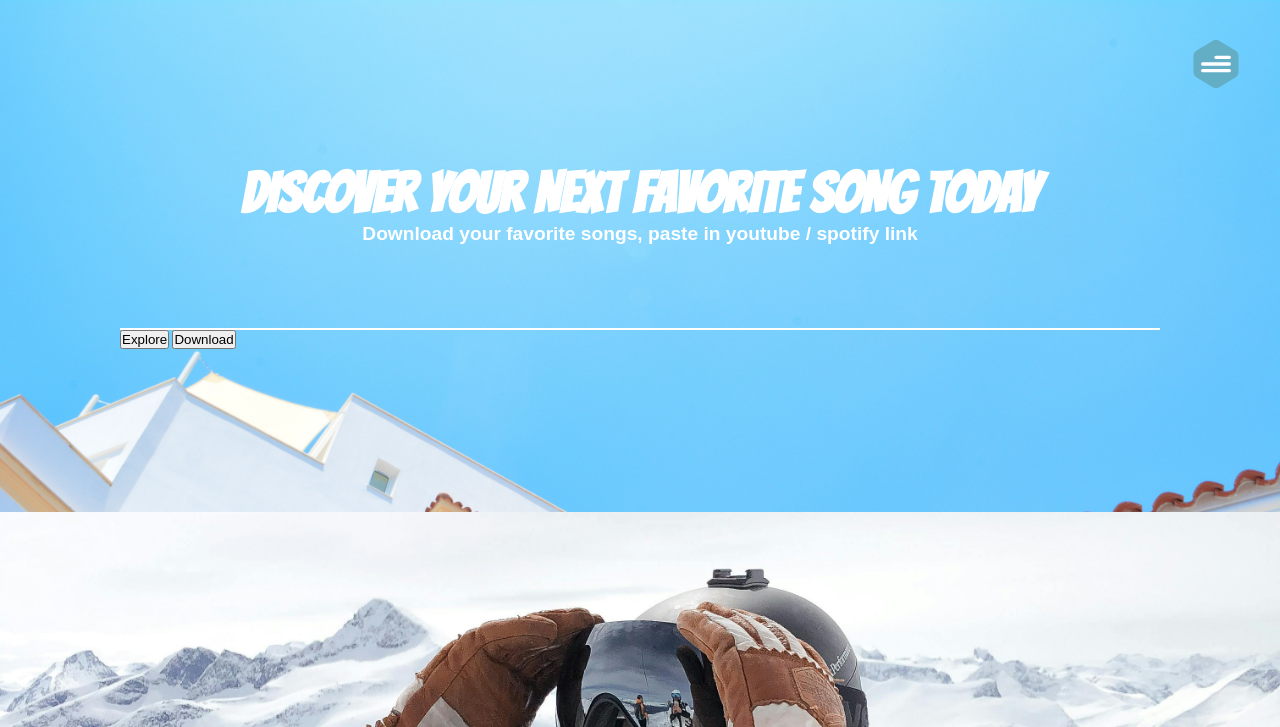
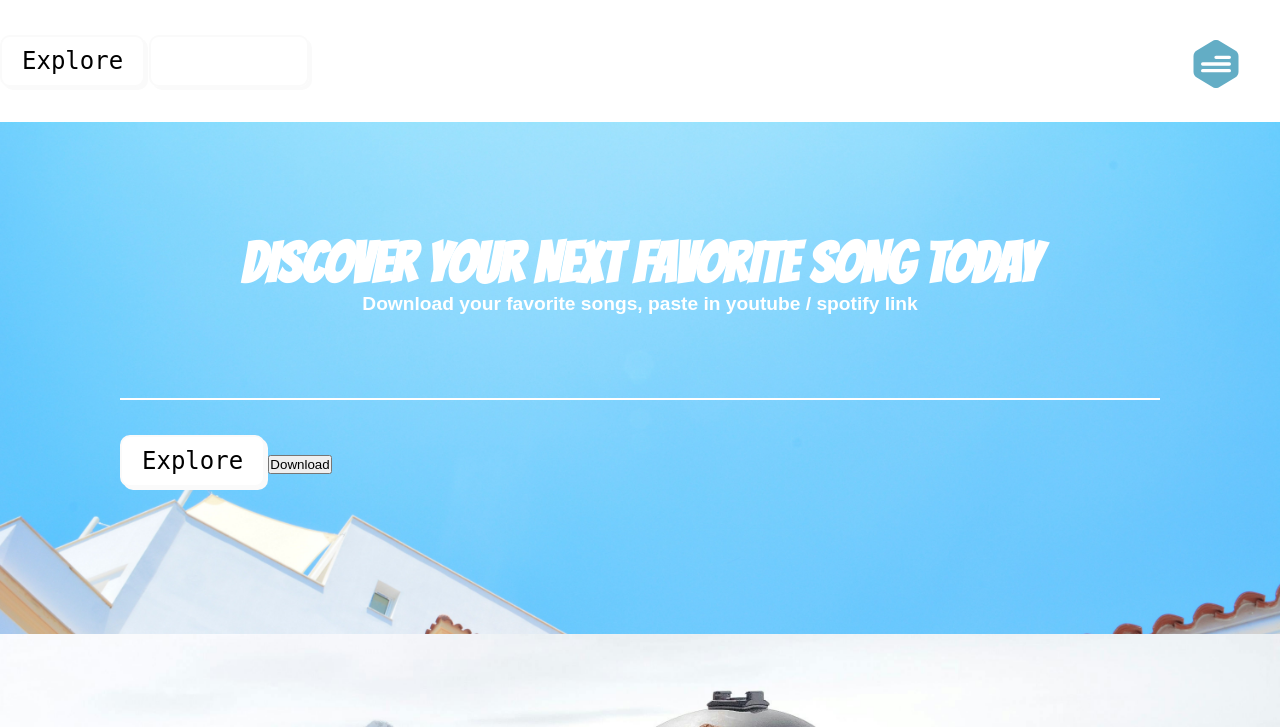
Before and after one commit to FourAndHalf/SongScrapper, a Django app: page /dashboard in a window 1280 px wide. Shown: the top 727 px of the page. Run offline with Django 4.2, Linux system fonts and the light colour scheme; parts of the project's set-up code (start-up, migrations or seed data) failed here and were passed over; some libraries are stand-ins or nearby versions.

Commit message:
Design Day 3.2

```diff
--- a/SongSaver/templates/dashboard.html
+++ b/SongSaver/templates/dashboard.html
@@ -14,6 +14,8 @@
   </head>
   <body>
   <div class="container">
+          <button id="explore">Explore</button>
+          <button id="download">Download</button>
     <!-- Navbar -->
     <nav id="navbar">
       <ul>
@@ -69,7 +71,7 @@
         <div id="layout-1_3_1">
         </div>
         <div id="layout-1_3_2">
-          <button id="Explore">Explore</button>
+          <button id="explore">Explore</button>
           <button id="Download">Download</button>
         </div>
         <div id="layout-1_3_3">
--- a/static/css/dashboard.css
+++ b/static/css/dashboard.css
@@ -171,6 +171,20 @@ body {
   animation: animate 3s linear infinite;
 }
 
+@keyframes animate {
+  0% {
+    width: 0%;
+  }
+
+  50% {
+    width: 50%;
+  }
+
+  100% {
+    width: 100%;
+  }
+}
+
 #layout-1_3 {
   font-size: 0.8rem;
   color: #fff;
@@ -187,34 +201,36 @@ body {
 
 #explore {
   font-size: 1.5rem;
-  color: #fafafa;
-  text-transform: uppercase;
+  color: #000;
+  font-family: monospace;
   padding: 10px 20px;
   border-radius: 10px;
   border: 2px solid #fafafa;
-  background: #252525;
+  background: #fff;
   box-shadow: 3px 3px #fafafa;
   cursor: pointer;
   margin: 35px 0;
 }
-
 #explore:active {
   box-shadow: none;
   transform: translate(3px, 3px);
 }
 
-@keyframes animate {
-  0% {
-    width: 0%;
-  }
-
-  50% {
-    width: 50%;
-  }
-
-  100% {
-    width: 100%;
-  }
+#download {
+  font-size: 1.5rem;
+  color: #fff;
+  font-family: monospace;
+  padding: 10px 20px;
+  border-radius: 10px;
+  border: 2px solid #fafafa;
+  background: transparent;
+  box-shadow: 3px 3px #fafafa;
+  cursor: pointer;
+  margin: 35px 0;
+}
+#download:active {
+  box-shadow: none;
+  transform: translate(3px, 3px);
 }
 
 #layout-2 {
```
